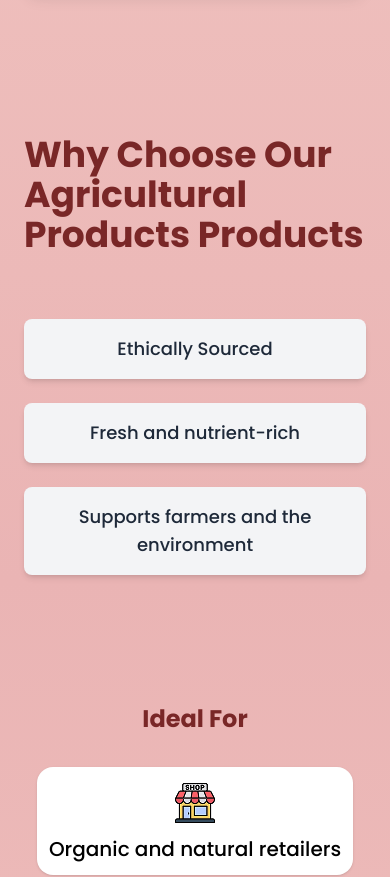
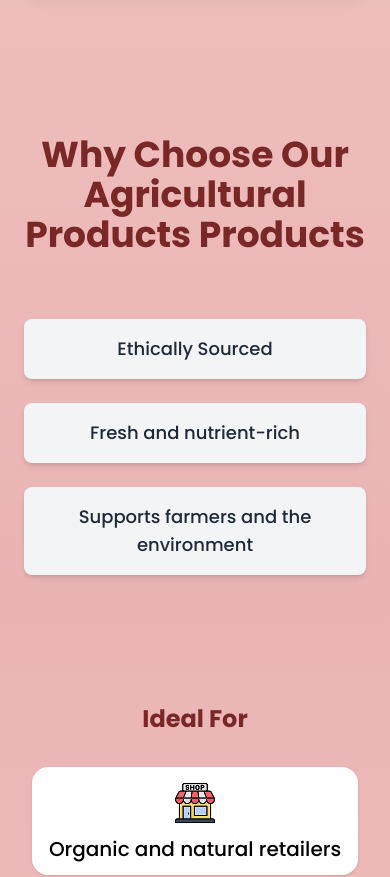
Before and after one commit to SamarthPD-21/Veblyss, a Next.js app in the folder client/: page /products/agricultural-products in a window 390 px wide. Shown: the part 3460-4337 px from the top of the page. Built offline with nearby package versions, Linux system fonts and the light colour scheme.

Commit message:
more fixes in product pages responsiveness

```diff
--- a/client/src/app/products/[product_type]/page.tsx
+++ b/client/src/app/products/[product_type]/page.tsx
@@ -1,7 +1,7 @@
 import { notFound } from "next/navigation";
 import React from "react";
 import Image from "next/image";
-import { productsData } from '../../../Data/productsData';
+import { productsData } from "../../../Data/productsData";
 import HeroSection from "@/components/product_page_components/HeroSection";
 import ProductRangeSections from "@/components/product_page_components/ProductRangeSections";
 import WhyChooseOurProductSection from "@/components/product_page_components/WhyChooseOurProductSection";
@@ -31,18 +31,45 @@ interface productDataType {
   }>;
 }
 
+function OtherProductsSection({
+  currentProductType,
+}: {
+  currentProductType: string;
+}) {
+  const products = [
+    {
+      name: "Leather Products",
+      image: "/home/Leather.png",
+      type: "leather-products",
+    },
+    {
+      name: "Copper Products",
+      image: "/home/Copper.png",
+      type: "copper-products",
+    },
+    {
+      name: "Imitation Jewelry",
+      image: "/home/imitation.png",
+      type: "imitation-jewelry",
+    },
+    {
+      name: "Handicrafts",
+      image: "/home/Handicrafts.png",
+      type: "handicrafts",
+    },
+    {
+      name: "Sustainable Products",
+      image: "/home/Sustainable.png",
+      type: "sustainable-products",
+    },
+    {
+      name: "Agriculture Products",
+      image: "/home/Agriculture.png",
+      type: "agricultural-products",
+    },
+  ];
 
-function OtherProductsSection({ currentProductType }: { currentProductType: string }) {
-  const products = [
-    { name: 'Leather Products', image: '/home/Leather.png', type: 'leather-products' },
-    { name: 'Copper Products', image: '/home/Copper.png', type: 'copper-products' },
-    { name: 'Imitation Jewelry', image: '/home/imitation.png', type: 'imitation-jewelry' },
-    { name: 'Handicrafts', image: '/home/Handicrafts.png', type: 'handicrafts' },
-    { name: 'Sustainable Products', image: '/home/Sustainable.png', type: 'sustainable-products' },
-    { name: 'Agriculture Products', image: '/home/Agriculture.png', type: 'agricultural-products' },
-  ]
-
-  const otherProducts = products.filter((p) => p.type !== currentProductType)
+  const otherProducts = products.filter((p) => p.type !== currentProductType);
 
   return (
     <section className="relative w-full py-20 overflow-hidden">
@@ -71,13 +98,16 @@ function OtherProductsSection({ currentProductType }: { currentProductType: stri
                 <h2 className="text-2xl font-bold text-gray-900 mb-3">
                   {product.name}
                 </h2>
-                    <div className="md:mt-8 flex flex-col sm:flex-row gap-3 sm:gap-4 items-center">
+                <div className="md:mt-8 flex flex-col sm:flex-row gap-3 sm:gap-4 items-center">
                   <Link href={`/products/${product.type}`}>
                     <Btn size="large" className="shadow-xl">
                       Explore
                     </Btn>
                   </Link>
-                       <EnquireBtn size="large" message={`Hi, I'm interested in ${product.name}`} />
+                  <EnquireBtn
+                    size="large"
+                    message={`Hi, I'm interested in ${product.name}`}
+                  />
                 </div>
               </div>
             </div>
@@ -85,12 +115,16 @@ function OtherProductsSection({ currentProductType }: { currentProductType: stri
         </div>
       </div>
     </section>
-  )
+  );
 }
 
 type ProductTypeKey = keyof typeof productsData;
 
-export default function Products({ params }: { params: { product_type: string } }) {
+export default function Products({
+  params,
+}: {
+  params: { product_type: string };
+}) {
   const { product_type } = params;
 
   const productData = productsData[product_type as ProductTypeKey] as
@@ -107,26 +141,30 @@ export default function Products({ params }: { params: { product_type: string }
         backgroundImage={productData.heroSection.backgroundImage}
         mainHeading={productData.heroSection.mainHeading}
         subHeading={productData.heroSection.subHeading}
-        catalogueLink={productData.heroSection.catalogueLink ?? ''}
+        catalogueLink={productData.heroSection.catalogueLink ?? ""}
       />
 
       <div className="relative z-10 bg-gradient-to-b from-[#FFECE0] via-[#EAB4B4] to-[#FFECE0]">
-        <ProductRangeSections products={productData.productRangeSections ?? []} />
+        <ProductRangeSections
+          products={productData.productRangeSections ?? []}
+        />
         <WhyChooseOurProductSection
-          name={productData.whyChooseOurProductSection?.name ?? ''}
+          name={productData.whyChooseOurProductSection?.name ?? ""}
           features={productData.whyChooseOurProductSection?.features ?? []}
         />
         <IdealForSection features={productData.idealForSection ?? []} />
         <OtherProductsSection currentProductType={product_type} />
       </div>
     </section>
-  )
+  );
 }
 
 // Static export requirements for Next when using `output: 'export'`.
 export const dynamicParams = false;
 
-export async function generateStaticParams(): Promise<Array<{ product_type: string }>> {
+export async function generateStaticParams(): Promise<
+  Array<{ product_type: string }>
+> {
   const productTypes = Object.keys(productsData);
 
   return productTypes.map((type) => ({ product_type: type }));
--- a/client/src/components/product_page_components/IdealFor.tsx
+++ b/client/src/components/product_page_components/IdealFor.tsx
@@ -8,7 +8,7 @@ export default function IdealForSection({ features }: { features: { title: strin
         <h2 className="text-2xl md:text-3xl font-bold text-[var(--button-red)] text-center">
           Ideal For
         </h2>
-        <div className="mt-8 flex flex-wrap justify-center gap-6">
+        <div className="mt-8 grid grid-cols-1 sm:grid-cols-2 lg:grid-cols-4 xl:grid-cols-6 gap-6 md:gap-8">
           {features.map((feature, index) => (
             <FeatureCard
               key={index}
--- a/client/src/components/product_page_components/WhyChooseOurProductSection.tsx
+++ b/client/src/components/product_page_components/WhyChooseOurProductSection.tsx
@@ -5,7 +5,7 @@ export default function WhyChooseOurProductSection({ name, features }: { name: s
     <section>
       <div className="max-w-screen flex flex-col items-center py-16 px-6">
         <div className="flex flex-col items-center justify-center container gap-8">
-          <h2 className="font-poppins text-4xl text-[var(--button-red)] font-bold">
+          <h2 className="font-poppins text-center text-4xl text-[var(--button-red)] font-bold">
             Why Choose Our {name} Products
           </h2>
           <div className="flex flex-col w-full items-center">
```
